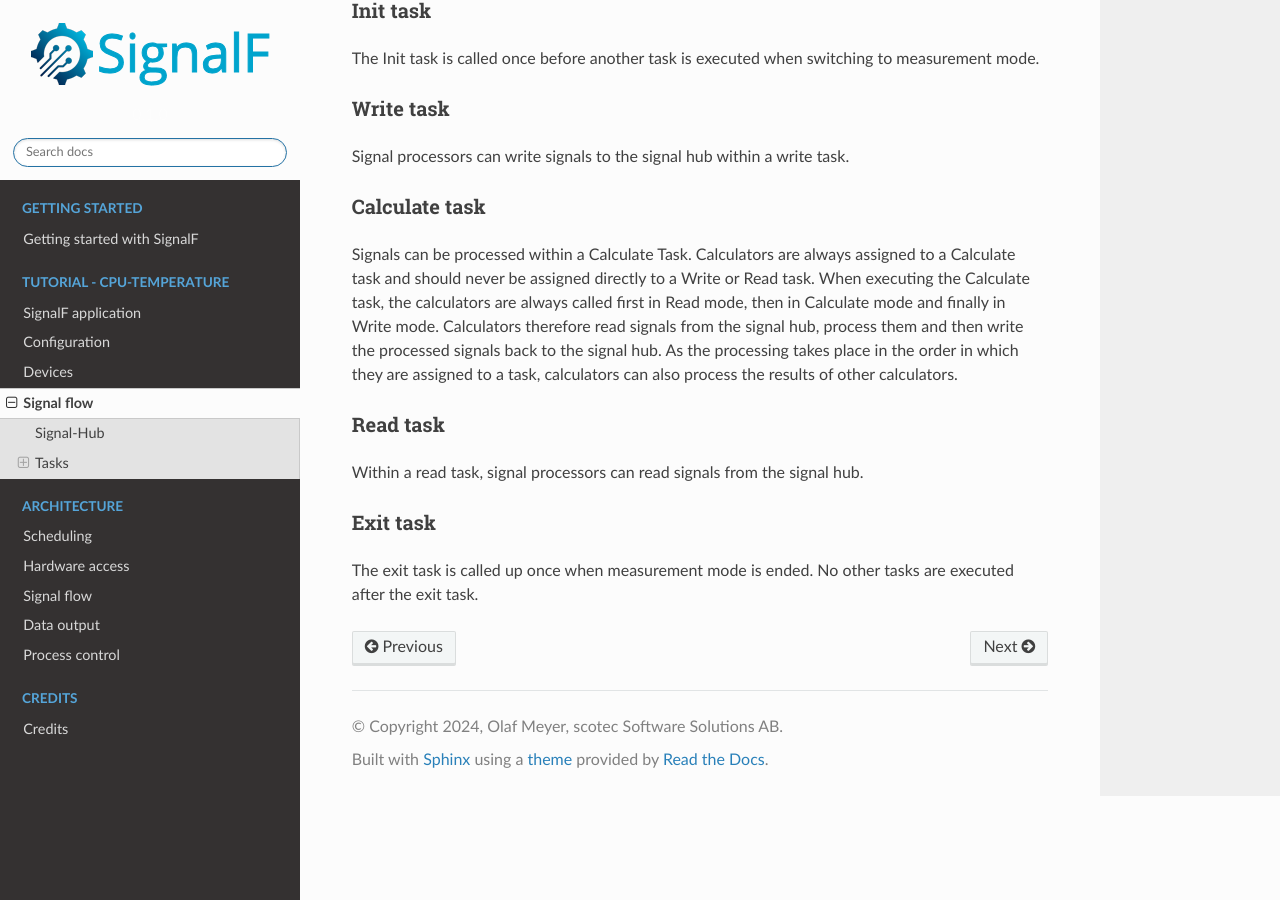
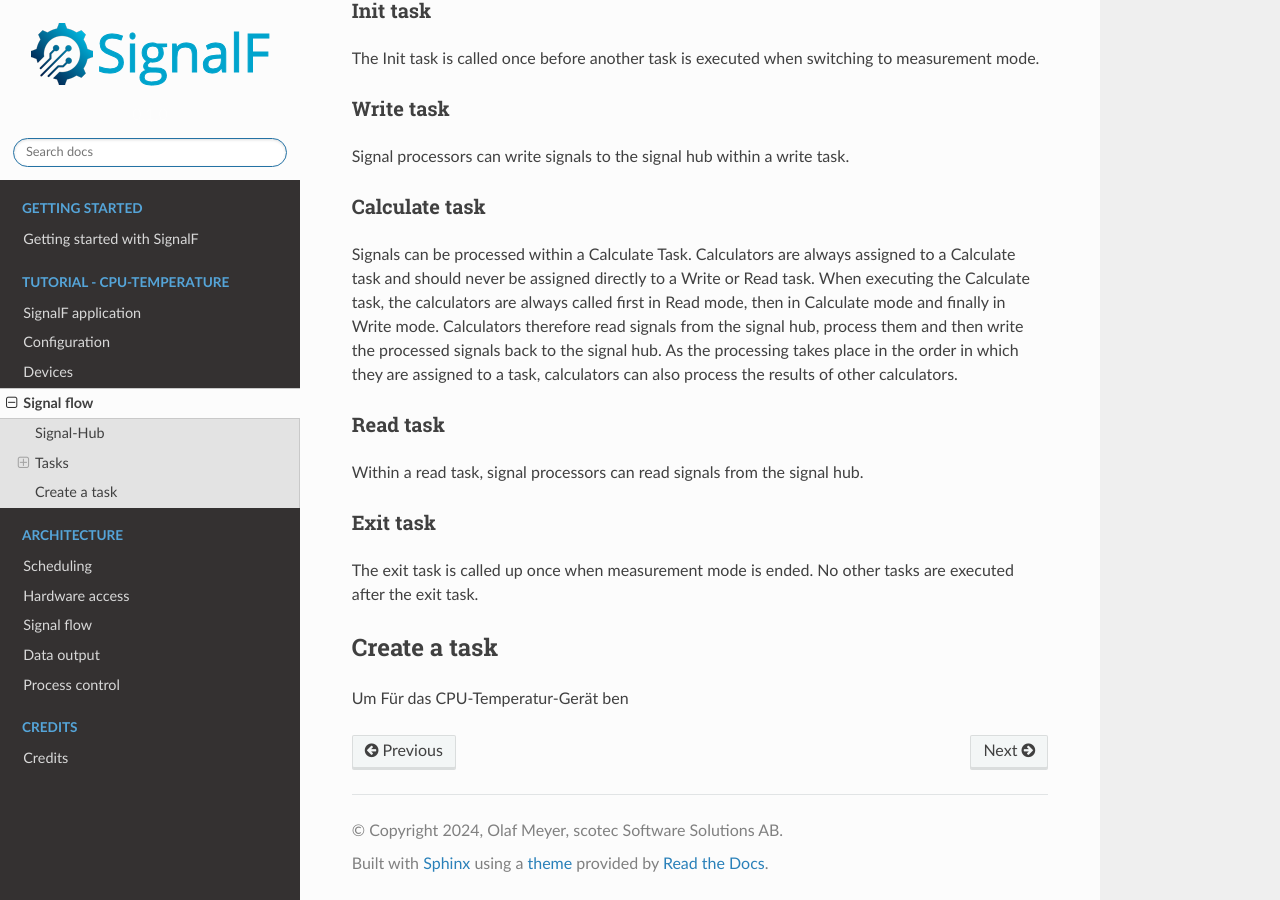
Before and after one commit to SignalF/SignalF.Documentation, a Sphinx documentation site: the page built from docs/source/tutorial/signal-flow.md, in a window 1280 px wide and 900 px high, scrolled down 876 px. Built offline with Sphinx 7.4.7 and the Read the Docs theme 2.0.0, drawn with Linux system fonts in a browser that asks for light colours.

Commit message:
Added text

```diff
--- a/docs/source/tutorial/signal-flow.md
+++ b/docs/source/tutorial/signal-flow.md
@@ -30,3 +30,6 @@ Within a read task, signal processors can read signals from the signal hub.
 
 ### Exit task
 The exit task is called up once when measurement mode is ended. No other tasks are executed after the exit task.
+
+## Create a task
+Um Für das CPU-Temperatur-Gerät ben
```
